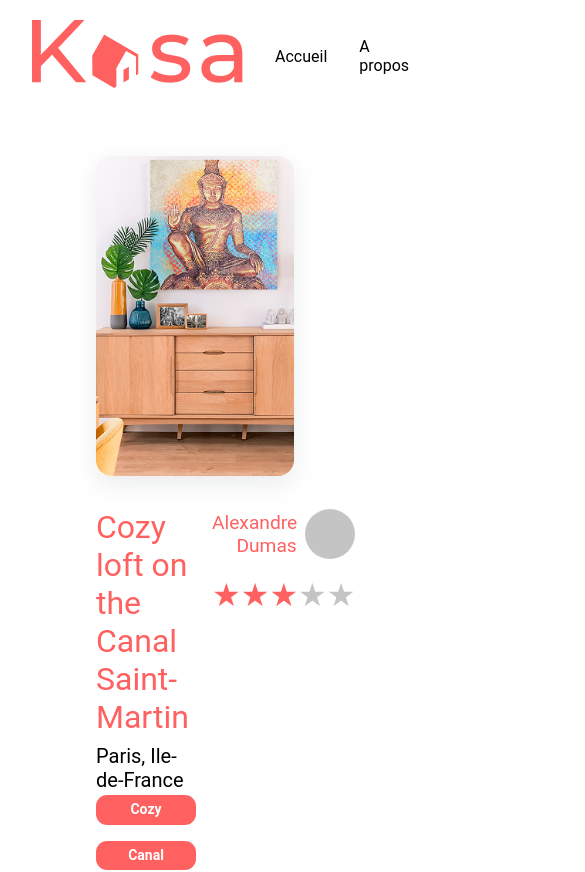
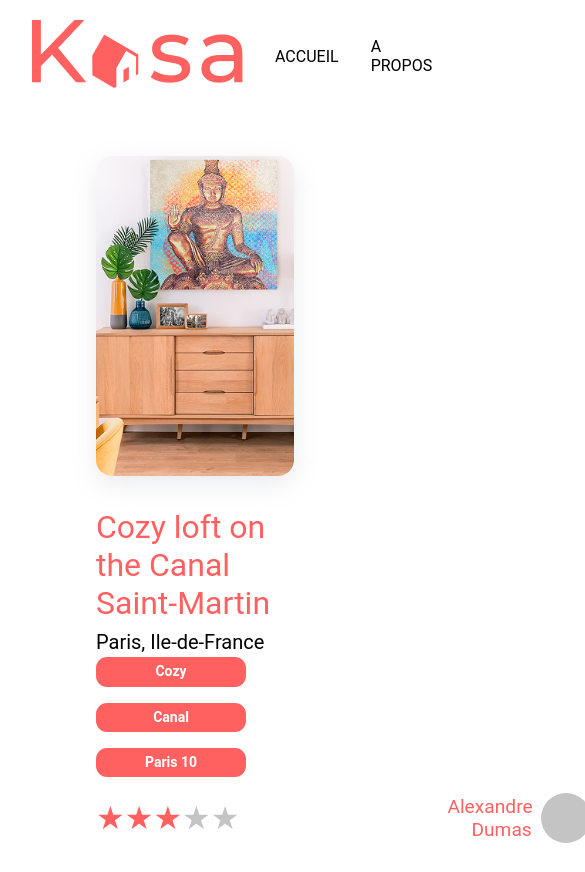
Before and after one commit to Kangili/P8KASA, a React (Vite) app: page /flat in a window 390 px wide. Shown: the top 872 px of the page, 585 px wide, since content can reach past the window. Built offline with nearby package versions, Linux system fonts and the light colour scheme.

Commit message:
Apartment Page RESPONSIVE

```diff
--- a/src/components/ApartmentHeader.css
+++ b/src/components/ApartmentHeader.css
@@ -1,73 +1,108 @@
-.apartment_header{
+.apartment_header {
   display: flex;
- gap : 1rem;
- margin-bottom : 2rem;
+  gap: 1rem;
+  margin-bottom: 2rem;
+  align-items: center;
 }
 
-.apartment_owner{
- margin-top: 0;
- margin-bottom: 0;
- margin-block: 0;
- margin-left: auto;
+@media screen and (max-width: 768px) {
+  .apartment_header {
+    flex-direction: column;
+    align-items: flex-start;
+  }
 }
 
-.apartment_owner_details{
+.apartment_owner {
+  margin-left: auto;
+  display: flex;
+  flex-direction: column;
+  gap: 0.5rem;
+  align-items: center;
+}
+
+@media screen and (max-width: 768px) {
+  .apartment_owner {
+    flex-direction: row;
+    margin-left: 0;
+    align-items: center;
+    justify-content: space-between;
+    gap: 13rem;
+  }
+}
+
+.apartment_owner_stars {
+  font-size: 2rem;
+  display: flex;
+  color: #ff6060;
+}
+
+@media screen and (max-width: 768px) {
+  .apartment_owner_stars {
+    order: 0;
+  }
+}
+
+.apartment_owner_details {
   display: flex;
   gap: 0.5rem;
   align-items: center;
+  text-align: center;
+}
+
+@media screen and (max-width: 768px) {
+  .apartment_owner_details {
+    order: 1;
+    text-align: left;
+  }
 }
 
 .apartment_owner_name {
   font-weight: 400;
   font-size: 1.2rem;
   line-height: 1.2;
-  text-align: center;
   color: #ff6060;
+  margin: 0;
 }
 
 .owner_lastname {
+  margin-left: 1.5rem;
   display: inline-block;
-  margin-left: 1.5rem; /* ajuste ce décalage selon besoin */
 }
 
-.apartment_owner_badge{
+.apartment_owner_badge {
   height: 50px;
   width: 50px;
   border-radius: 50%;
- background-color:#C4C4C4;
+  background-color: #c4c4c4;
 }
 
-.on{
- color: #ff6060;
-}
-
-.off{
- color:#C4C4C4;
-}
-
-.apartment_owner_stars{
-  font-size: 2rem;
-}
-
-.apartment-title{
+.apartment-title {
   font-weight: 400;
+  margin-top: 1rem;
   margin-bottom: 0;
- margin-top: 1rem;
 }
 
 .apartment_tags {
   display: grid;
- grid-template-columns: repeat(auto-fit,minmax(100px, 150px));
+  grid-template-columns: repeat(auto-fit, minmax(100px, 150px));
   gap: 1rem;
 }
 
 .apartment_tags span {
   background-color: #ff6060;
   color: white;
- padding: 0.3em 1em; /* ← plus de largeur ici */
+  padding: 0.3em 1em;
   border-radius: 0.7rem;
- font-size: 0.875rem; /* 14px */
+  font-size: 0.875rem;
   font-weight: 700;
   line-height: 1.5;
- text-align: center; /* ← ça centre le texte à l’intérieur */
+  text-align: center;
 }
+
+.on {
+  color: #ff6060;
+}
+
+.off {
+  color: #c4c4c4;
+}
--- a/src/components/ApartmentHeader.jsx
+++ b/src/components/ApartmentHeader.jsx
@@ -1,7 +1,7 @@
-import React from 'react'
+import React from 'react';
 import './ApartmentHeader.css';
 
-function ApartmentHeader() {
+export default function ApartmentHeader() {
   return (
     <div className="apartment_header">
       <div className="apartment_title">
@@ -33,5 +33,3 @@ function ApartmentHeader() {
     </div>
   );
 }
-
-export default ApartmentHeader;
--- a/src/components/Navbar.css
+++ b/src/components/Navbar.css
@@ -5,6 +5,13 @@
  padding: 0 2rem;
  margin-top: 20px;
  color: black;
+}
+
+@media screen and (max-width: 768px) {
+  .navbar {
+    text-transform: uppercase;
+    font-weight: 400;
+  }
 }
 
 .navbar a {
--- a/src/pages/ApartmentPage.css
+++ b/src/pages/ApartmentPage.css
@@ -16,3 +16,9 @@
   display:flex;
   gap: 1rem;
 }
+
+@media screen and (max-width: 768px) {
+  .apartment_description_area {
+    flex-direction: column;
+  }
+}
```
Lines whose indentation alone changed are shown as unchanged.
